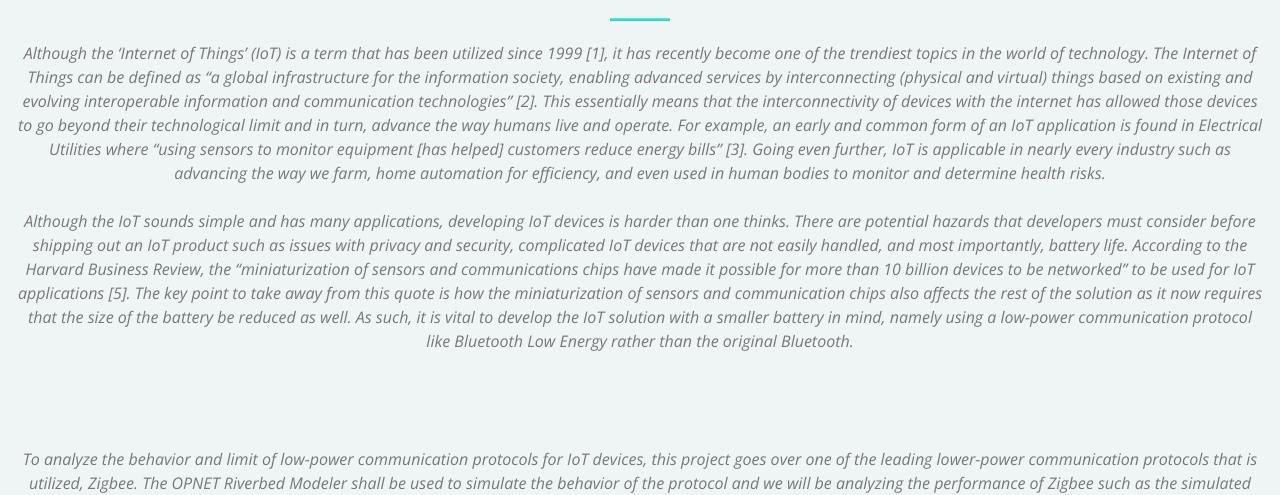
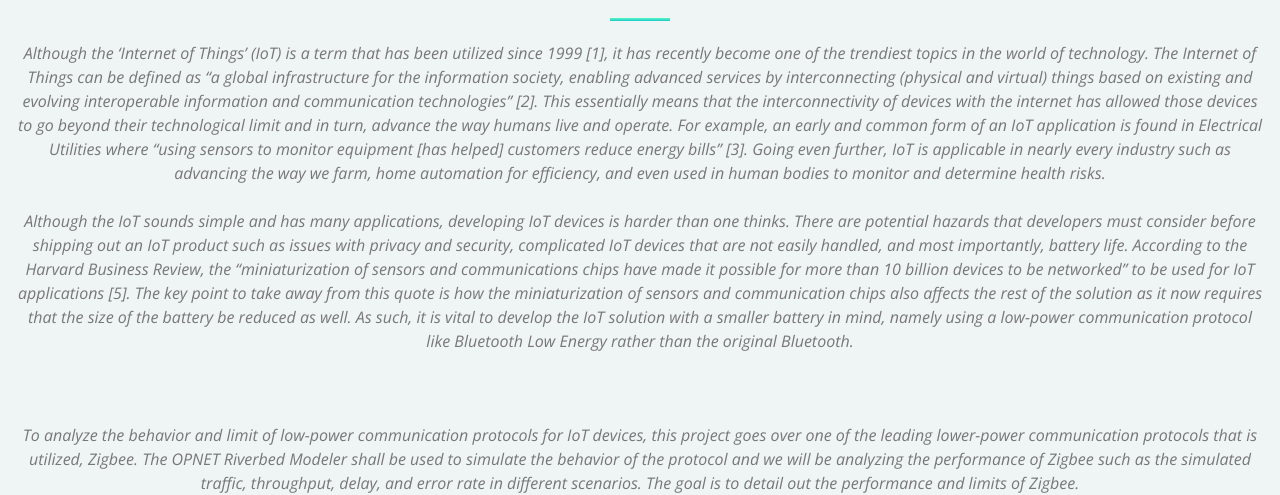
Before and after one commit to adiazalo/ENSC-427-Project, a plain HTML site: page index.html in a window 1280 px wide. Shown: the part 460-955 px from the top of the page. Drawn offline with nearby package versions, Linux system fonts and the light colour scheme; files whose address does not match are found by name.

Commit message:
Had some weird leftover formatting that I fixed.

```diff
--- a/index.html
+++ b/index.html
@@ -101,7 +101,7 @@
           <p class="section-description">
             Although the ‘Internet of Things’ (IoT) is a term that has been utilized since 1999 [1], it has recently become one of the trendiest topics in the world of technology. The Internet of Things can be defined as “a global infrastructure for the information society, enabling advanced services by interconnecting (physical and virtual) things based on existing and evolving interoperable information and communication technologies” [2]. This essentially means that the interconnectivity of devices with the internet has allowed those devices to go beyond their technological limit and in turn, advance the way humans live and operate. For example, an early and common form of an IoT application is found in Electrical Utilities where “using sensors to monitor equipment [has helped] customers reduce energy bills” [3]. Going even further, IoT is applicable in nearly every industry such as advancing the way we farm, home automation for efficiency, and even used in human bodies to monitor and determine health risks. <br/><br/>
 
-            Although the IoT sounds simple and has many applications, developing IoT devices is harder than one thinks. There are potential hazards that developers must consider before shipping out an IoT product such as issues with privacy and security, complicated IoT devices that are not easily handled, and most importantly, battery life. According to the Harvard Business Review, the “miniaturization of sensors and communications chips have made it possible for more than 10 billion devices to be networked” to be used for IoT applications [5]. The key point to take away from this quote is how the miniaturization of sensors and communication chips also affects the rest of the solution as it now requires that the size of the battery be reduced as well. As such, it is vital to develop the IoT solution with a smaller battery in mind, namely using a low-power communication protocol like Bluetooth Low Energy rather than the original Bluetooth. <br/><br/>
+            Although the IoT sounds simple and has many applications, developing IoT devices is harder than one thinks. There are potential hazards that developers must consider before shipping out an IoT product such as issues with privacy and security, complicated IoT devices that are not easily handled, and most importantly, battery life. According to the Harvard Business Review, the “miniaturization of sensors and communications chips have made it possible for more than 10 billion devices to be networked” to be used for IoT applications [5]. The key point to take away from this quote is how the miniaturization of sensors and communication chips also affects the rest of the solution as it now requires that the size of the battery be reduced as well. As such, it is vital to develop the IoT solution with a smaller battery in mind, namely using a low-power communication protocol like Bluetooth Low Energy rather than the original Bluetooth.
 
           </p>
           <p class="section-description">
```
